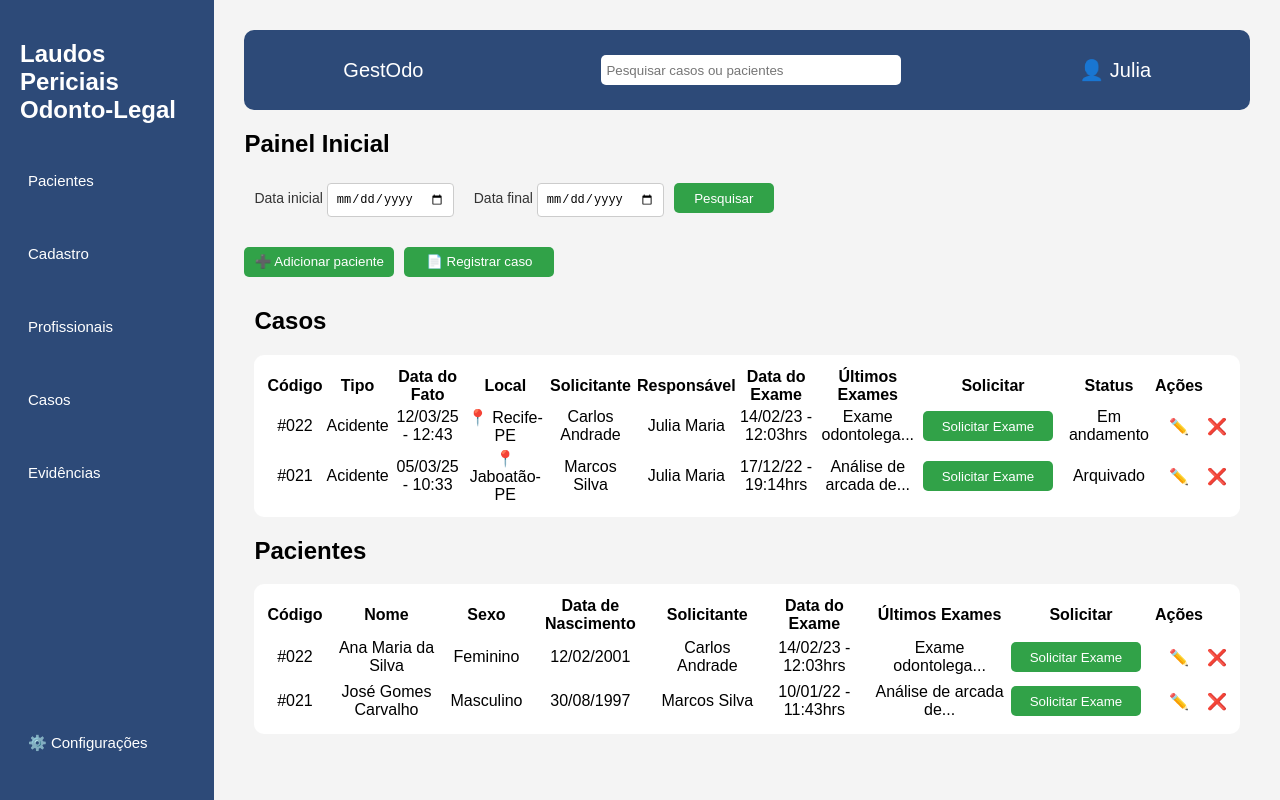
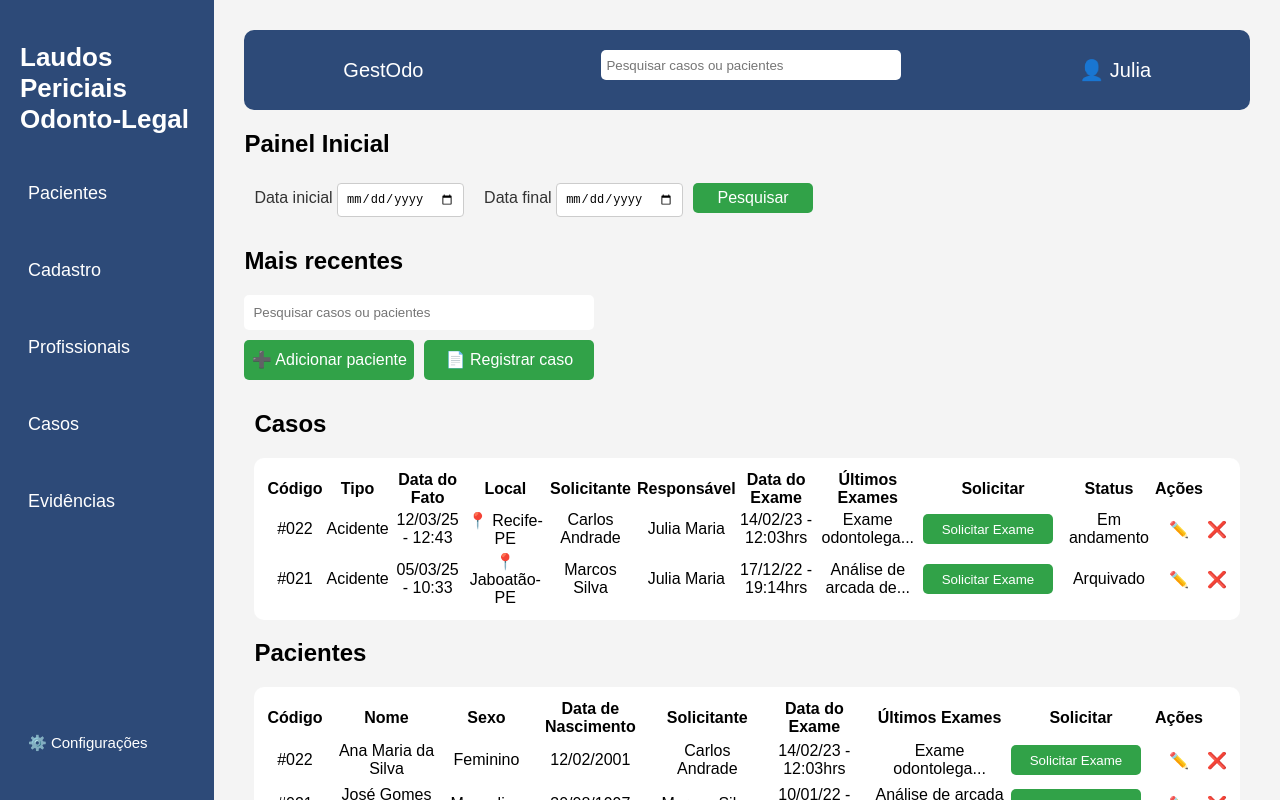
Before and after one commit to Daniel-Tavares-de-Lima/projetoIntegradorSenac, a Next.js app: page / in a window 1280 px wide. Built offline with nearby package versions, Linux system fonts and the light colour scheme.

Commit message:
Atualização

```diff
--- a/src/app/page.module.css
+++ b/src/app/page.module.css
@@ -27,8 +27,8 @@ body{
   justify-content: space-between;
 }
 
-.sidebar h2 {
-  font-size: 20px;
+.sidebar h1 {
+  font-size: 26px;
   margin-bottom: 20px;
 }
 
@@ -40,7 +40,7 @@ body{
 
 .navi a{
   margin: 20px 0;
-  font-size: 15px;
+  font-size: 18px;
   cursor: pointer;
   padding: 8px;
   transition: all 0.5s;
@@ -137,7 +137,7 @@ body{
 .searchSection label{
   margin-bottom: 10px;
   color: #333;
-  font-size: 14px;
+  font-size: 16px;
   margin: 0 10px;
 }
 
@@ -150,19 +150,20 @@ body{
 }
 
 .searchSection .botaoPesquisar{
-  width: 100px;
+  width: 120px;
   height: 30px;
   border-radius: 5px;
   border: none;
   background-color: #31a248;
   color: #fff;
   cursor: pointer;
+  font-size: 16px;
 }
 
 
 .conteudo .botaoPesquisar{
-  width: 150px;
-  height: 30px;
+  width: 170px;
+  height: 40px;
   border-radius: 5px;
   border: none;
   background-color: #31a248;
@@ -170,12 +171,24 @@ body{
   cursor: pointer;
   margin-right: 10px;
   transition: all 0.5s;
+  font-size: 16px;
 }
 
 .botaoPesquisar:hover{
   background-color: #268038;
   transition: all 0.5s;
 }
+
+
+main .pesquisa{
+  border-radius: 5px;
+  border: black;
+  height: 35px;
+  width: 350px;
+  padding: 9px;
+  margin-bottom: 10px;
+}
+
 
 /*---------SIDEBAR---------*/
 .searchInputs {
--- a/src/app/page.tsx
+++ b/src/app/page.tsx
@@ -39,10 +39,7 @@ export default function Home() {
             Gest<span>Odo</span>
           </div>
 
-          <input
-            type="search"
-            placeholder="Pesquisar casos ou pacientes"
-            className={styles.pesquisa}/>
+          <input type="search" placeholder="Pesquisar casos ou pacientes" className={styles.pesquisa}/>
 
           {/*-----O usuário também tem que vim do backend----*/}
           <div className={styles.user}>👤 Julia</div>
@@ -66,6 +63,11 @@ export default function Home() {
           {/*--------BUSCA POR DATA-------------*/}
 
           {/*-------------ADICIONAR PACIENTES---------------*/}
+
+          <h2>Mais recentes</h2>
+          <input type="search" placeholder="Pesquisar casos ou pacientes" className={styles.pesquisa}/>
+
+
           <div className={styles.conteudo}>
             <button className={styles.botaoPesquisar}>➕ Adicionar paciente</button>
             <button className={styles.botaoPesquisar}>📄 Registrar caso</button>
```
